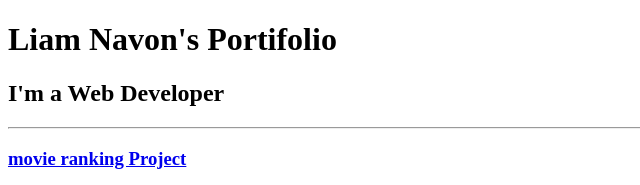
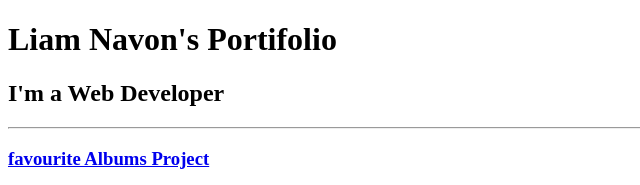
Before and after one commit to Liamn710/Portfolio, a plain HTML site: page index.html in a window 1280 px wide. Shown: the top 185 px of the page, 0-640 px from the left. Drawn offline with Linux system fonts and the light colour scheme.

Commit message:
Update index.html

```diff
--- a/index.html
+++ b/index.html
@@ -10,7 +10,7 @@
         <h2>I'm a Web Developer</h2>
         <hr />
 
-        <h3><a href="./public/movie-ranking.html">movie ranking Project</a> </h2>
+        <h3><a href="./public/movie-ranking.html">favourite Albums Project</a> </h2>
         <img src ="./assets/images/movie-ranking.png" height="200" />
         <h3><a href="./public/birthday-invite.html">Birthday Invite Project</a> </h2>
         <img src = "./assets/images/drinking.png" height="200"/>
```
